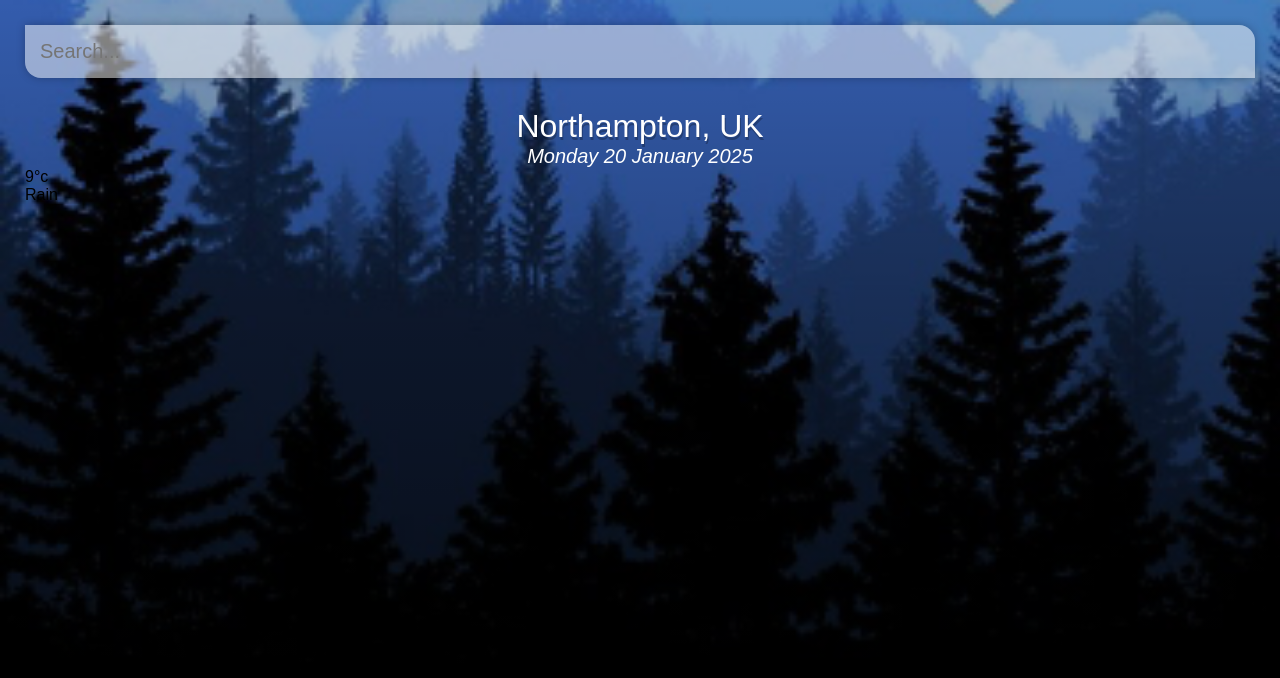
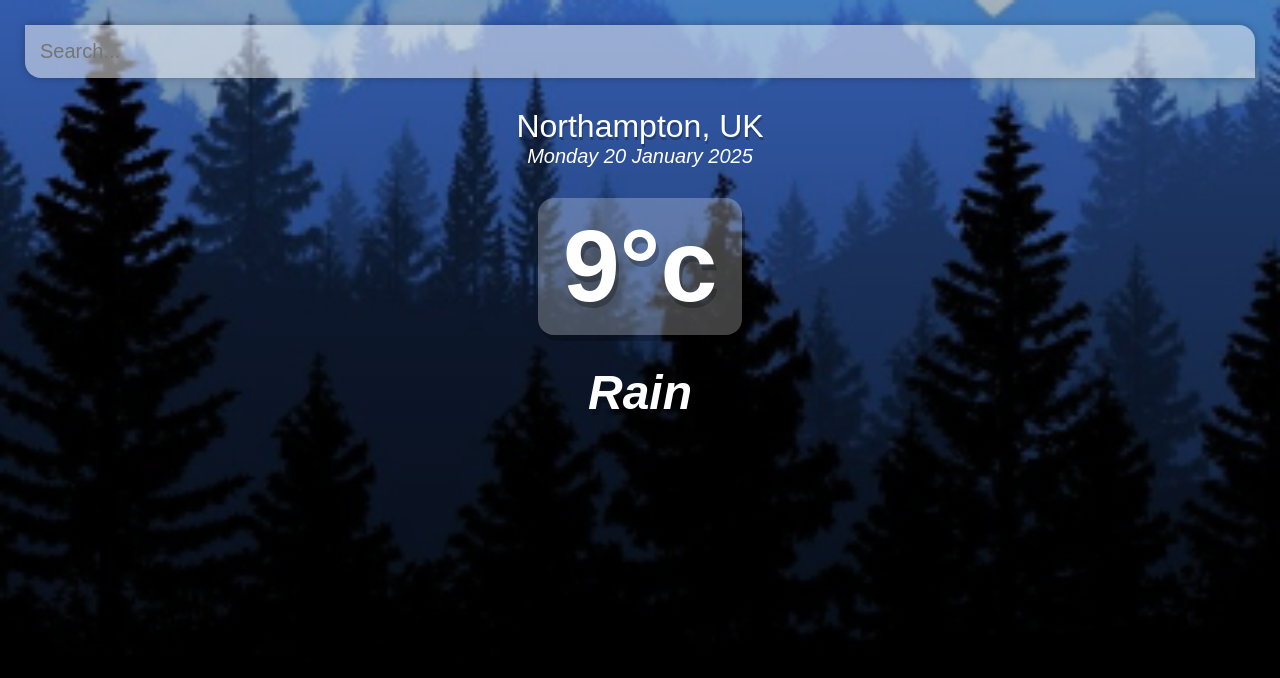
Before and after one commit to Gleemox/weather-app-built-using-Vue.js, a Vue app in the folder vue-weather/: page / in a window 1280 px wide. Shown: the top 678 px of the page. Built offline with nearby package versions, Linux system fonts and the light colour scheme.

Commit message:
Add CSS style to weather info

```diff
--- a/vue-weather/src/App.vue
+++ b/vue-weather/src/App.vue
@@ -113,4 +113,30 @@
 }
 
 
+.weather-box {
+  text-align: center;
+}
+
+.weather-box .temp {
+  display: inline-block;
+  padding: 10px 25px;
+  color: #FFF;
+  font-size: 102px;
+  font-weight: 900;
+
+  text-shadow: 3px 6px rgba(0, 0, 0, 0.25);
+  background-color:rgba(255, 255, 255, 0.25);
+  border-radius: 16px;
+  margin: 30px 0px;
+
+  box-shadow: 3px 6px rgba(0, 0, 0, 0.25);
+}
+
+.weather-box .weather {
+  color: #FFF;
+  font-size: 48px;
+  font-weight: 700;
+  font-style: italic;
+  text-shadow: 3px 6px rgba(0, 0, 0, 0.25);
+}
 </style>
```
